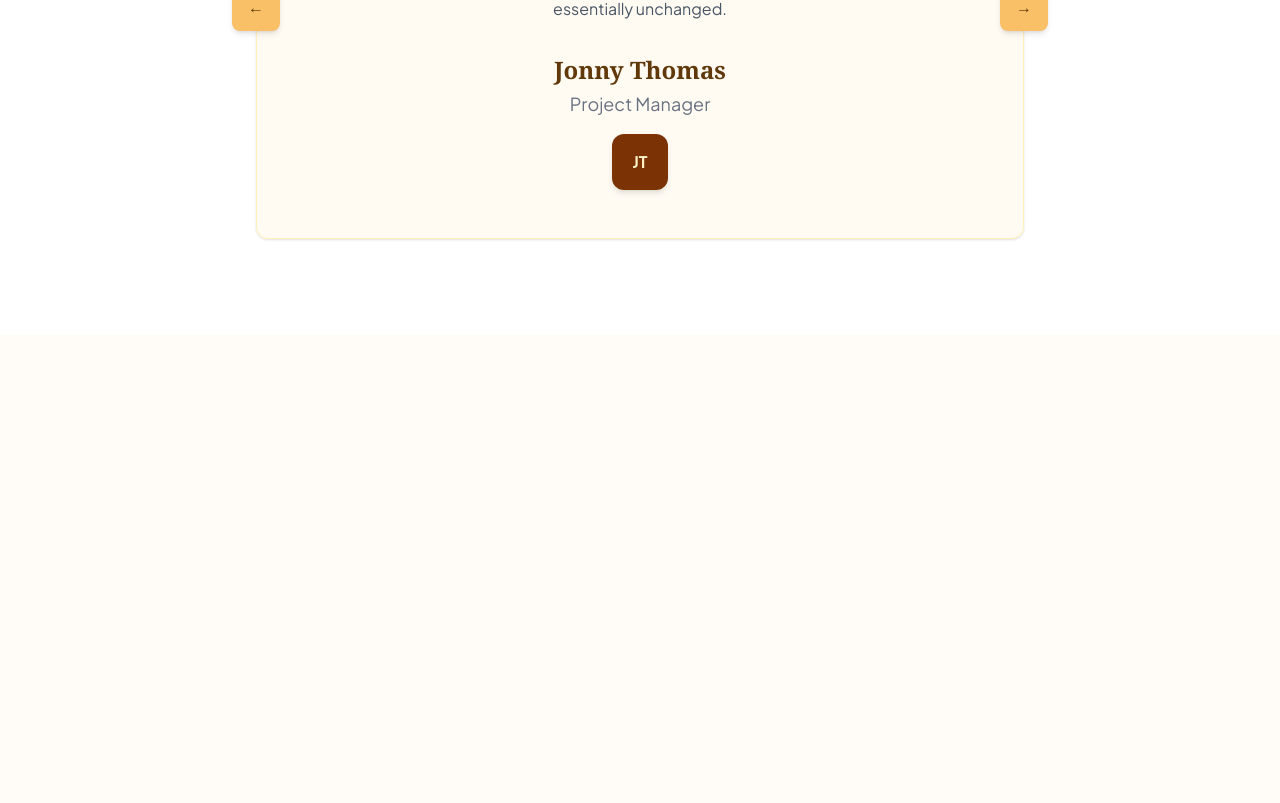
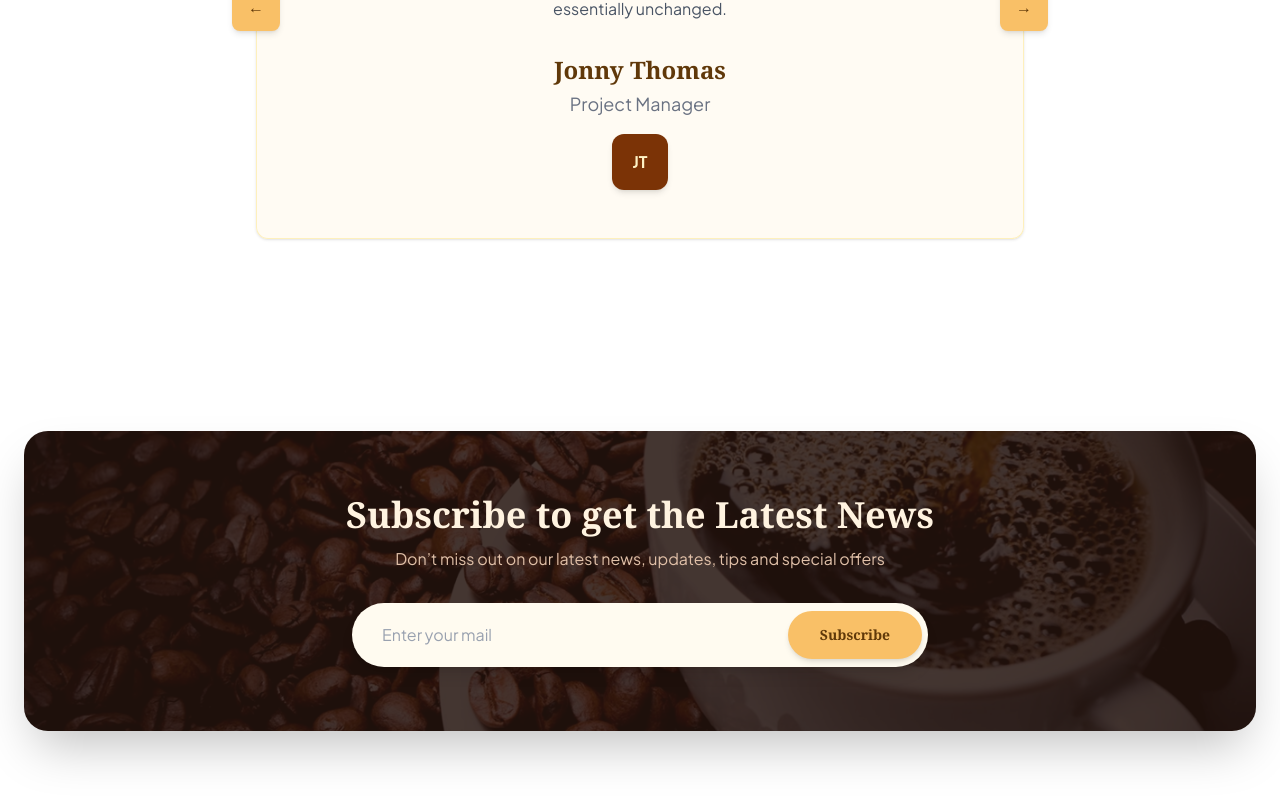
Before and after one commit to Dot010/bean-scene-coffee, a Next.js app: page / in a window 1280 px wide. Shown: the part 4206-5009 px from the top of the page. Before the commit the page ends 4541 px from the top, so only its background shows below. Built offline with nearby package versions, Linux system fonts and the light colour scheme; a web font is replaced by a local one.

Commit message:
feat: finalizando secao subscribe

```diff
--- a/app/page.tsx
+++ b/app/page.tsx
@@ -5,6 +5,8 @@ import Menu from '@/components/landing/menu'
 import WhyUs from '@/components/landing/whyus'
 import BannerCTA from '@/components/landing/banner-cta'
 import Testimonials from '@/components/landing/testimonials'
+
+import Subscribe from '@/components/landing/subscribe'
 
 
 const Home = () => {
@@ -16,7 +18,8 @@ const Home = () => {
       <Menu />
       <WhyUs />
       <BannerCTA />
-      <Testimonials/>
+      <Testimonials />
+      <Subscribe/>
     </main>
   )
 }
--- /dev/null
+++ b/components/landing/subscribe.tsx
@@ -0,0 +1,100 @@
+'use client';
+
+import { useRef } from 'react';
+import Image from 'next/image';
+import gsap from 'gsap';
+import { ScrollTrigger } from 'gsap/ScrollTrigger';
+import { useGSAP } from '@gsap/react';
+
+import { Container } from '../ui/container';
+import { Heading } from '../ui/heading';
+import { Text } from '../ui/text';
+import { Button } from '../ui/buttons';
+
+import coffeeBeansOverlay from '../../public/images/Rectangle 14.png'; // Opcional: imagem de fundo
+
+gsap.registerPlugin(ScrollTrigger);
+
+export default function Subscribe() {
+  const containerRef = useRef<HTMLDivElement>(null);
+
+  // Animação de entrada com GSAP ao fazer scroll
+  useGSAP(
+    () => {
+      gsap.fromTo(
+        '.subscribe-card',
+        { scale: 0.95, opacity: 0, y: 30 },
+        {
+          scale: 1,
+          opacity: 1,
+          y: 0,
+          duration: 0.8,
+          ease: 'power3.out',
+          scrollTrigger: {
+            trigger: containerRef.current,
+            start: 'top 85%',
+            once: true,
+          },
+          onComplete: () => {
+            gsap.set('.subscribe-card', { clearProps: 'all' });
+          },
+        }
+      );
+    },
+    { scope: containerRef }
+  );
+
+  return (
+    <section
+      ref={containerRef}
+      className="relative w-full overflow-hidden bg-white py-16 md:py-24"
+    >
+      <Container>
+        {/* Card Principal da Newsletter */}
+        <div className="subscribe-card relative overflow-hidden rounded-3xl bg-[#24130D] px-6 py-12 text-center text-white shadow-2xl md:px-12 md:py-16">
+          {/* Textura de Fundo Decorativa */}
+          <div className="pointer-events-none absolute inset-0 z-0 opacity-15">
+            <Image
+              src={coffeeBeansOverlay}
+              alt=""
+              fill
+              className="object-cover"
+            />
+          </div>
+
+          <div className="relative z-10 mx-auto flex max-w-2xl flex-col items-center text-center">
+            {/* Título */}
+            <Heading as="h2" className="text-3xl font-bold text-[#FFF3E0] md:text-4xl">
+              Subscribe to get the Latest News
+            </Heading>
+
+            {/* Subtítulo */}
+            <Text variant="subtle" className="mt-3 text-sm text-[#E0C0A8] md:text-base">
+              Don’t miss out on our latest news, updates, tips and special offers
+            </Text>
+
+            {/* Formulário Estilo Capsule (Input + Button) */}
+            <form
+              onSubmit={(e) => e.preventDefault()}
+              className="mt-8 flex w-full max-w-xl flex-col items-center gap-3 sm:flex-row sm:gap-0 sm:rounded-full sm:bg-[#FFFBF0] sm:p-1.5 sm:shadow-lg"
+            >
+              <input
+                type="email"
+                placeholder="Enter your mail"
+                required
+                className="w-full rounded-full bg-[#FFFBF0] px-6 py-3.5 text-gray-800 placeholder-gray-400 outline-none transition-all focus:ring-2 focus:ring-amber-500 sm:rounded-none sm:bg-transparent sm:focus:ring-0"
+              />
+              <Button
+                variant="primary"
+                type="submit"
+                className="w-full whitespace-nowrap rounded-full bg-[#F9C067] px-8 py-3.5 text-sm font-semibold text-coffee-brown shadow-md transition-all hover:bg-amber-400 active:scale-95 sm:w-auto"
+              >
+                Subscribe
+              </Button>
+            </form>
+          </div>
+        </div>
+      </Container>
+    </section>
+  );
+}
```
